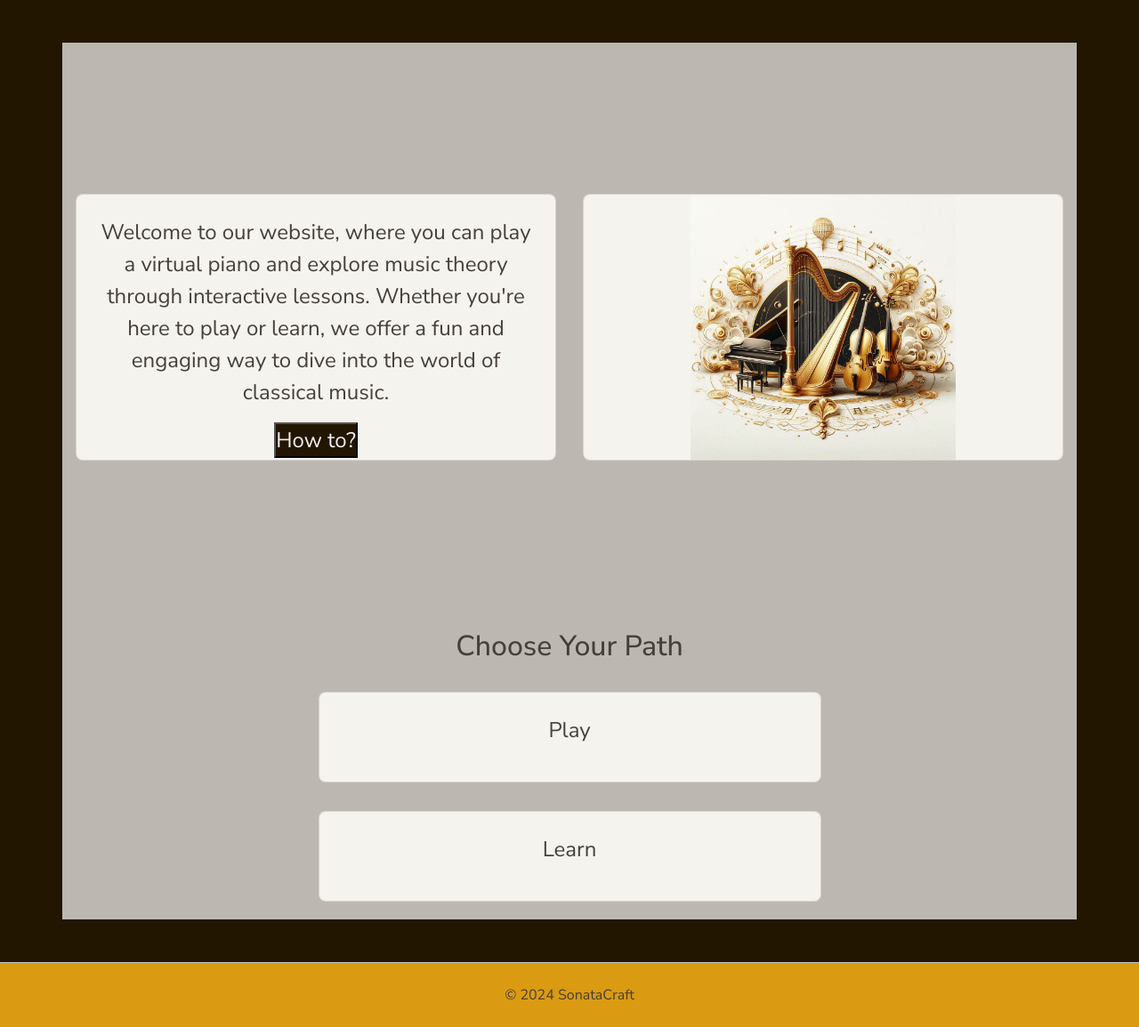
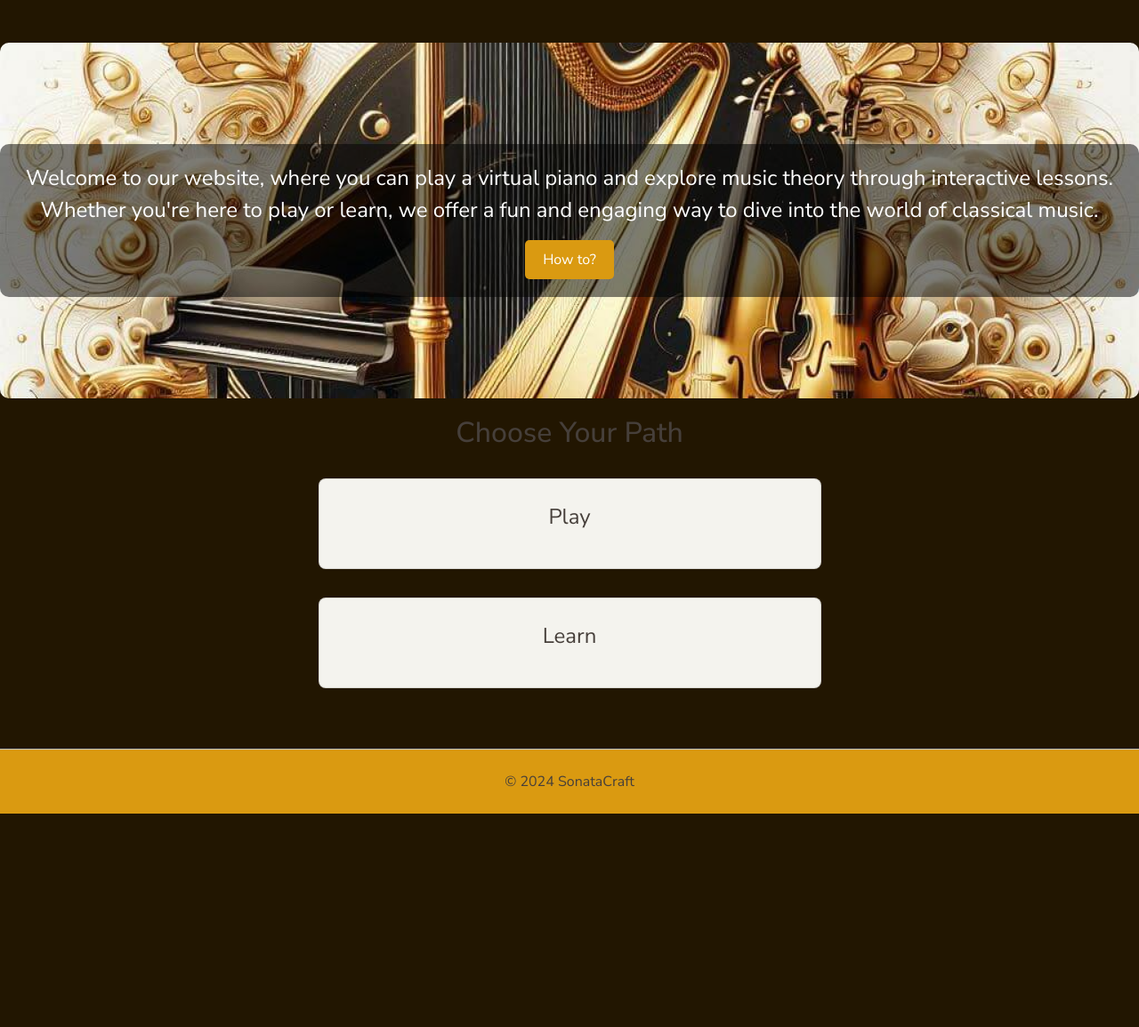
Before and after one commit to Damitwhy/Team4-Sep2024-Hackathon, a Django app: page / in a window 1280 px wide. Shown: the part 72-1227 px from the top of the page at 89% size. After the commit the page ends 987 px from the top, so only its background shows below. Run offline with Django 5.2, Linux system fonts and the light colour scheme.

Commit message:
modify home page

```diff
--- a/core/templates/core/home.html
+++ b/core/templates/core/home.html
@@ -1,11 +1,9 @@
 {% extends 'base.html' %}
 {% load static %}
 {% block content %}
-<div class="container d-flex justify-content-center align-items-center" style="height: 80vh; padding: 0;">
-    <div class="row w-100">
-        <!-- Left Container (equal width) -->
-        <div class="col-sm-12 col-md-6 d-flex justify-content-center align-items-center">
-            <div class="card play-card w-100 text-center p-4" style="height: 300px;">
+<div class="hero-container">
+    <img src="{% static 'images/hero.jpeg' %}" alt="Guitar Man" class="hero-image">
+    <div class="hero-text">
         <p class="main-text">Welcome to our website, where you can play a virtual piano and
             explore music theory through interactive lessons. Whether you're here to play or learn, we offer a
             fun and engaging way to dive into the world of classical music.</p>
@@ -14,16 +12,6 @@
         </a>
     </div>
 </div>
-
-        <!-- Right Container (equal width) -->
-        <div class="col-sm-12 col-md-6 d-flex justify-content-center align-items-center">
-            <div class="card play-card w-100 text-center p-0" style="height: 300px;">
-                <img src="{% static 'images/hero.jpeg' %}" alt="Guitar Man" class="guitar-image">
-            </div>
-        </div>
-    </div>
-</div>
-
 <div class="container">
     <h2 class="main-heading">Choose Your Path</h2>
     <div class="card-container row">
--- a/static/css/styles.css
+++ b/static/css/styles.css
@@ -64,7 +64,7 @@ body {
 .container {
   text-align: center;
   padding: 20px;
-  background-color: #bcb8b1;
+  /* background-color: #bcb8b1; */
 }
 
 header {
@@ -109,13 +109,48 @@ main {
   background-color: var(--secondary-color);
   color: white;
 }
-.guitar-image {
-  width: auto; /* Let width adjust based on height */
-  max-width: 100%; /* Ensures the image doesn't exceed container width */
-  height: 100%; /* Set the image's height to fill the container */
-  max-height: 100%; /* Prevents the image from overflowing vertically */
-  border-radius: 10px;
-  object-fit: contain; /* Ensures the image scales down without being distorted */
+.hero-container {
+  position: relative;
+  width: 100%;
+  height: 400px; /* Adjust the height as needed for your hero section */
+  display: flex;
+  justify-content: center;
+  align-items: center;
+}
+
+.hero-image {
+  width: 100%;
+  height: 100%;
+  object-fit: cover; /* Cover the container, maintaining aspect ratio */
+  border-radius: 10px; /* Optional: Adds rounding to the image edges */
+}
+
+.hero-text {
+  position: absolute;
+  text-align: center;
+  color: white; /* Text color to contrast with the image */
+  font-family: 'Nunito Sans', sans-serif;
+  padding: 20px;
+  background-color: rgba(0, 0, 0, 0.5); /* Adds a semi-transparent background */
+  border-radius: 10px; /* Match border radius with the image */
+}
+
+.main-text {
+  font-size: 1.5rem; /* Adjust the size as needed */
+  margin-bottom: 1rem;
+}
+
+.action-button {
+  background-color: var(--button-color);
+  color: white;
+  padding: 10px 20px;
+  border: none;
+  border-radius: 5px;
+  cursor: pointer;
+}
+
+.action-button:hover {
+  background-color: darkorange; /* Add hover effect */
 }
 
 footer {
```
Lines whose indentation alone changed are shown as unchanged.
